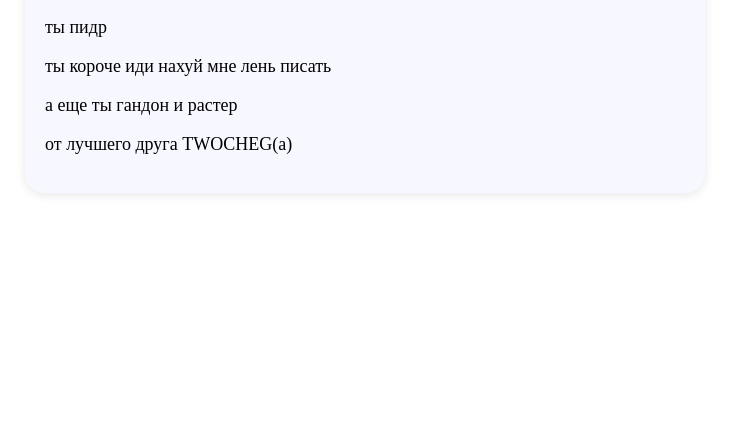
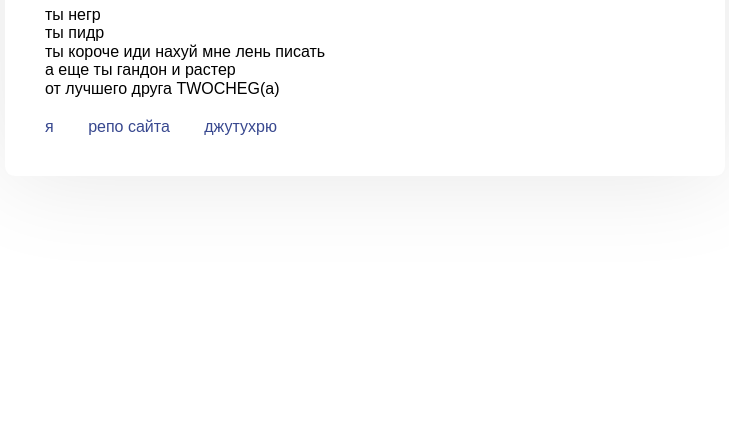
Before and after one commit to TWOCHEG-twink-2/for-jytkykry, a plain HTML site: page index.html in a window 1280 px wide. Shown: the part 369-800 px from the top of the page, without its empty margins (275-1004 px from the left). Drawn offline with Linux system fonts and the light colour scheme.

Commit message:
обновил

```diff
--- a/index.html
+++ b/index.html
@@ -31,6 +31,11 @@
         <p>ты короче иди нахуй мне лень писать</p>
         <p>а еще ты гандон и растер</p>
         <p>от лучшего друга TWOCHEG(а)</p>
+        <div style="margin-top: 20px;">
+            <a class="link-with-animation" onclick="window.open('https://github.com/TWOCHEG', '_blank', 'noopener,noreferrer')">я</a>
+            <a class="link-with-animation" onclick="window.open('https://github.com/TWOCHEG-twink-2/for-jytkykry', '_blank', 'noopener,noreferrer')">репо сайта</a>
+            <a class="link-with-animation" onclick="window.open('https://discord.gg/4eVSEj9jku', '_blank', 'noopener,noreferrer')">джутухрю</a>
+        </div>
     </div>
 </body>
 
--- a/styles.css
+++ b/styles.css
@@ -3,22 +3,44 @@ body {
     height: 100%;
     margin: 0;
     padding: 0;
-    background: rgb(255, 255, 255);
+    background: white;
 }
+
 #message {
-    background-color: rgba(0, 0, 255, 0.03);
-    padding: 20px;
+    background-color: white;
+    padding: 40px;
     position: absolute;
     top: 50%;
     left: 50%;
     transform: translate(-50%, -50%);
     width: 50%;
-    border-radius: 20px;
-    box-shadow: 0 2px 10px rgba(0, 0, 0, 0.1);
-    font-family: "Times New Roman", Times, serif;
+    border-radius: 10px;
+    box-shadow: 0 0 100px rgba(0, 0, 0, 0.1);
+    font-family: Arial;
     transition: all 0.3s ease-in-out;
-    font-size: 18px;
 }
-#message:hover {
-    box-shadow: 0 5px 20px rgba(0, 0, 0, 0.09);
+
+p {
+    margin-top: 0.5px;
+    margin-bottom: 0.5px;
 }
+
+a {
+    margin-right: 30px;
+    color: #38488f;
+    text-decoration: none;
+    position: relative;
+}
+a::after {
+    content: '';
+    position: absolute;
+    left: 0;
+    bottom: -2px;
+    width: 0;
+    height: 1px;
+    background-color: #38488f;
+    transition: width 0.3s ease-in-out;
+}
+a:hover::after {
+    width: 100%;
+}
```
